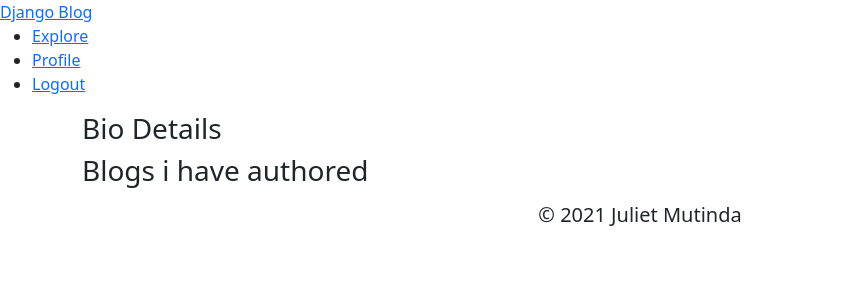
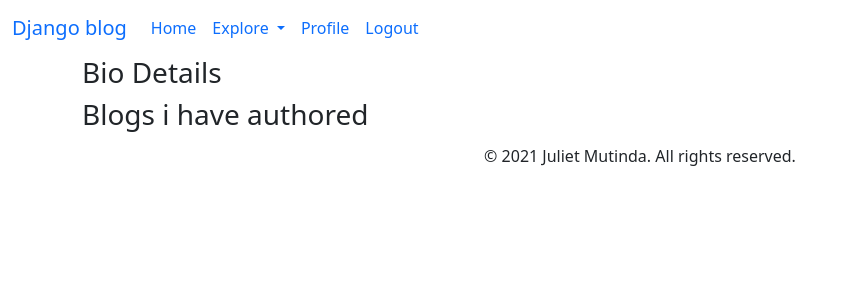
Before and after one commit to MsMutinda/Django-Blog, a Django app: page /profile in a window 1280 px wide. Shown: the top 300 px of the page, without its empty margins (0-856 px from the left). Run offline with Django 3.2, Linux system fonts and the light colour scheme; the visitor is signed in with stand-in values (Sample User, id 1); data that the repository does not hold is empty; some libraries are stand-ins or nearby versions.

Commit message:
another commit

```diff
--- a/myblog/templates/myblog/base.html
+++ b/myblog/templates/myblog/base.html
@@ -27,14 +27,40 @@
 </head>
 
 <body>
-    <nav class="page-header">
-        <a href="{% url 'home' %}" class="float-left"> Django Blog </a>
-        <ul>
-            <li> <a href=""> Explore </a> </li>
-            <li> <a href="{% url 'profile' %}"> Profile </a> </li>
-            <li> <a href="{% url 'logout' %}"> Logout </a> </li>
-        </ul>
+    <nav class="navbar navbar-expand-lg">
+        <div class="container-fluid">
+            <a class="navbar-brand" href="#"> Django blog </a>
+            <button class="navbar-toggler" type="button" data-bs-toggle="collapse" data-bs-target="#navbarSupportedContent" aria-controls="navbarSupportedContent"
+                aria-expanded="false" aria-label="Toggle navigation">
+                <span class="navbar-toggler-icon"></span>
+            </button>
+            <div class="collapse navbar-collapse" id="navbarSupportedContent">
+                <ul class="float-right navbar-nav me-auto mb-2 mb-lg-0">
+                    <li class="nav-item">
+                        <a class="nav-link active" aria-current="page" href="{% url 'home' %}"> Home </a>
+                    </li>
+                    <li class="nav-item dropdown">
+                        <a class="nav-link dropdown-toggle" href="#" id="navbarDropdown" role="button"
+                            data-bs-toggle="dropdown" aria-expanded="false">
+                        Explore
+                        </a>
+                        <ul class="dropdown-menu" aria-labelledby="navbarDropdown">
+                            {% for category in categories %}
+                                <li> <a class="dropdown-item" href="#"> {{ category }} </a> </li>
+                            {% endfor %}
+                        </ul>
+                    </li>
+                    <li class="nav-item">
+                        <a class="nav-link" href="{% url 'profile' %}"> Profile </a>
+                    </li>
+                    <li class="nav-item">
+                        <a class="nav-link" href="{% url 'logout' %}"> Logout </a>
+                    </li>
+                </ul>
+            </div>
+        </div>
     </nav>
+
 
     <div class="container">
         {% block content %}
@@ -43,7 +69,7 @@
 
 
     <footer>
-        <h5 class="text-center"> © 2021 Juliet Mutinda </h5>
+        <h6 class="text-center"> © 2021 Juliet Mutinda. All rights reserved. </h6>
     </footer>
 
 
--- /dev/null
+++ b/myblog/templates/myblog/category.html
@@ -0,0 +1,5 @@
+{% extends 'myblog/base.html' %}
+
+{% block content %}
+
+{% endblock %}
--- a/myblog/templates/myblog/post_details.html
+++ b/myblog/templates/myblog/post_details.html
@@ -3,7 +3,7 @@
 {% block content %}
 
     <main class="post_detail">
-        <h2> {{ post.title }} </h2>
+        <h3> {{ post.title }} </h3>
         <hr />
 
         <p> {{ post.text }} </p>
--- a/myblog/views.py
+++ b/myblog/views.py
@@ -8,9 +8,10 @@ from django.views.generic import ListView, DetailView
 
 
 def home(request):
+    categories = Category.objects.all()
     blogs = list(Post.objects.all())
     featured_post = random.choice(blogs)
-    return render(request, 'myblog/home.html', {'blogs': blogs, 'featured_post': featured_post})
+    return render(request, 'myblog/home.html', {'categories': categories, 'blogs': blogs, 'featured_post': featured_post})
 
 
 class PostDetailView(DetailView):
@@ -20,6 +21,7 @@ class PostDetailView(DetailView):
 
 def get_category(request):
     categories = Category.objects.all()
+    return render(request, 'myblog/base.html', {'categories':categories} )
 
 
 @login_required
```
Also changed, not shown: myblog/templates/myblog/home.html (+30 -10 lines).
